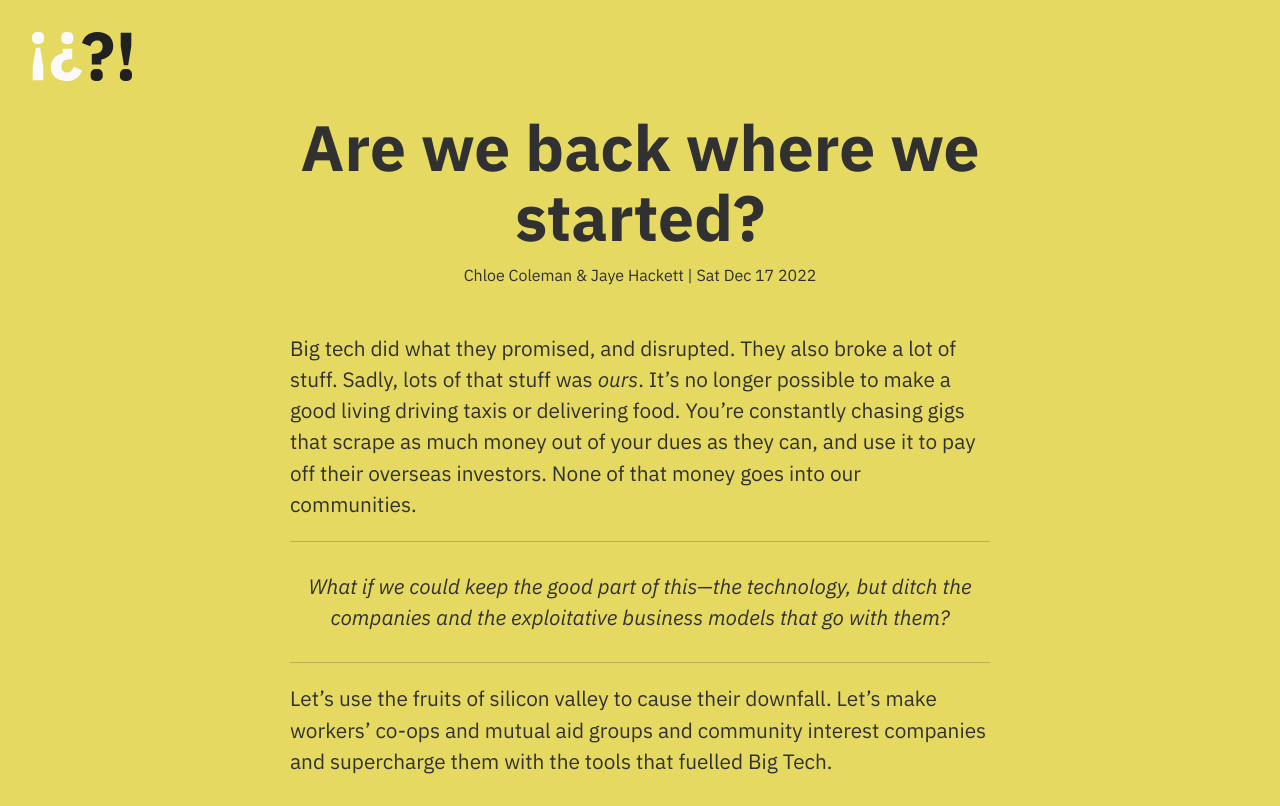
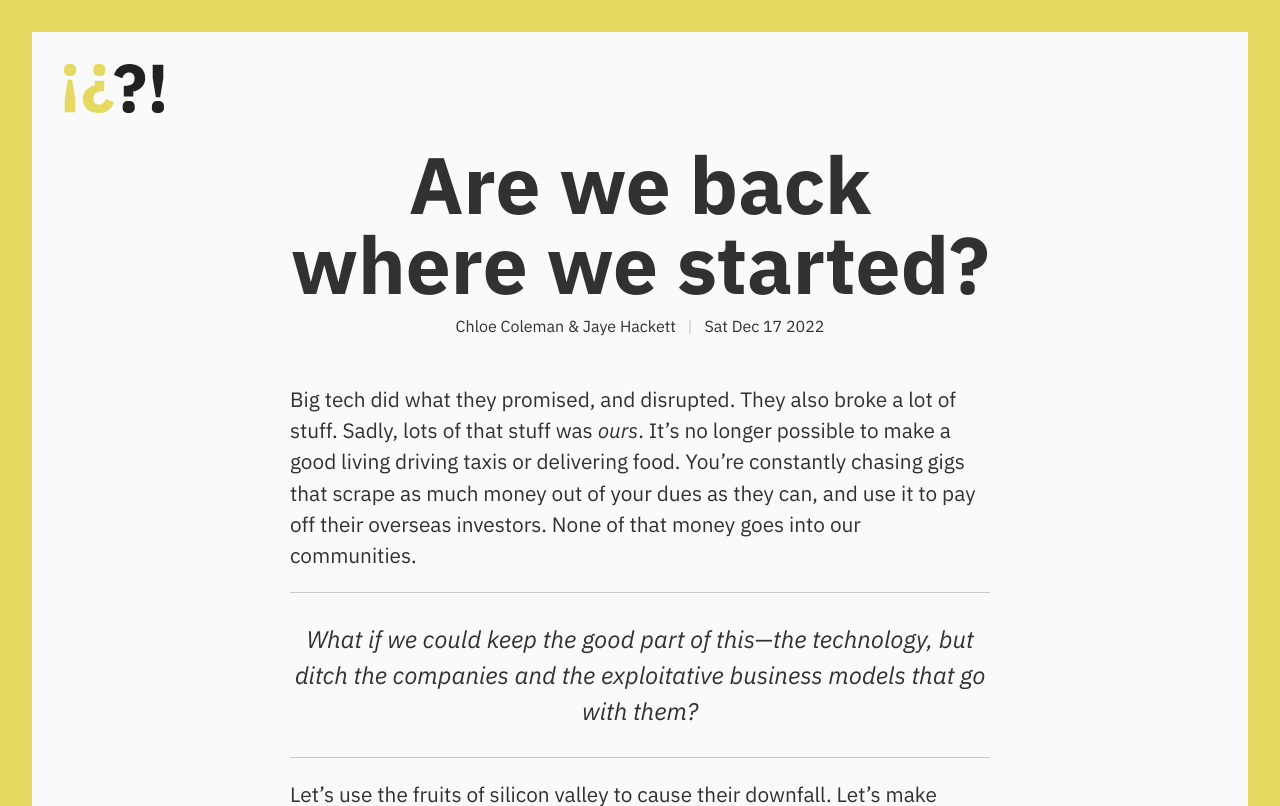
Before and after one commit to interrobang-uk/interrobang, an Eleventy site: page src/blog/example.md in a window 1280 px wide. Shown: the top 806 px of the page. Built offline with nearby package versions, Linux system fonts and the light colour scheme; Eleventy itself is replaced by a stand-in of ours; files that its build step writes are made by us from their sources.

Commit message:
new blog layout

```diff
--- a/src/_includes/_head.njk
+++ b/src/_includes/_head.njk
@@ -3,6 +3,25 @@
 
 <link rel="preconnect" href="https://fonts.googleapis.com">
 <link rel="preconnect" href="https://fonts.gstatic.com" crossorigin>
-<link href="https://fonts.googleapis.com/css2?family=IBM+Plex+Sans:ital,wght@0,400;0,600;0,700;1,400&display=swap" rel="stylesheet">
+<link rel="preconnect" href="https://fonts.googleapis.com"><link rel="preconnect" href="https://fonts.gstatic.com" crossorigin><link href="https://fonts.googleapis.com/css2?family=IBM+Plex+Sans:ital,wght@0,400;0,600;0,700;1,400;1,700&display=swap" rel="stylesheet">
 <link rel="icon" href="/assets/favicon.png">
 <meta charset="utf-8">
+
+<!-- Primary Meta Tags -->
+<title>with ❤️ from interrobang</title>
+<meta name="title" content="Hi, we're Interrobang">
+<meta name="description" content="We’re a tiny design, technology and research studio who help people be their best. If you're reading this, we'd probably like to work with you.">
+
+<!-- Open Graph / Facebook -->
+<meta property="og:type" content="website">
+<meta property="og:url" content="https://interrobang.uk/">
+<meta property="og:title" content="Hi, we're Interrobang">
+<meta property="og:description" content="We’re a tiny design, technology and research studio who help people be their best. If you're reading this, we'd probably like to work with you.">
+<meta property="og:image" content="/assets/social.jpg">
+
+<!-- Twitter -->
+<meta property="twitter:card" content="summary_large_image">
+<meta property="twitter:url" content="https://interrobang.uk/">
+<meta property="twitter:title" content="Hi, we're Interrobang">
+<meta property="twitter:description" content="We’re a tiny design, technology and research studio who help people be their best. If you're reading this, we'd probably like to work with you.">
+<meta property="twitter:image" content="/assets/social.jpg">
--- a/src/_includes/default.njk
+++ b/src/_includes/default.njk
@@ -2,8 +2,8 @@
 <html lang="en">
 
   <head>
-    <title>{{ title }} | interrobang</title>
     {% include "_head.njk" %}
+    <title>{{ title | striptags }} | interrobang</title>
   </head>
   <body class="blog">
 
@@ -11,24 +11,29 @@
       <svg title="Interrobang" width="662" height="325" viewBox="0 0 662 325" fill="none" xmlns="http://www.w3.org/2000/svg">
         <path d="M395.849 214.716V145.845C419.567 144.945 437.28 141.044 448.989 134.141C460.998 126.939 467.003 114.936 467.003 98.1303V91.8284C467.003 80.4249 463.55 71.7222 456.645 65.7204C450.04 59.7185 441.333 56.7176 430.525 56.7176C418.816 56.7176 409.059 60.3187 401.253 67.5209C393.747 74.7231 388.644 83.8759 385.941 94.9794L331 72.0223C333.702 63.0195 337.605 54.3168 342.709 45.9142C347.813 37.2116 354.418 29.5592 362.524 22.9572C370.93 16.0551 380.838 10.5034 392.246 6.30206C403.955 2.10077 417.465 0.00012207 432.777 0.00012207C448.389 0.00012207 462.649 2.2508 475.559 6.75219C488.469 11.2536 499.577 17.5555 508.884 25.658C518.191 33.7605 525.247 43.5135 530.05 54.917C535.154 66.3205 537.706 78.9244 537.706 92.7287C537.706 105.333 535.605 116.736 531.401 126.939C527.198 137.142 521.494 146.145 514.288 153.948C507.083 161.45 498.677 167.602 489.069 172.403C479.462 177.205 469.405 180.506 458.897 182.306V214.716H395.849ZM428.273 325C413.863 325 403.505 321.699 397.2 315.097C391.195 308.495 388.193 300.393 388.193 290.79V279.986C388.193 270.383 391.195 262.281 397.2 255.679C403.505 249.077 413.863 245.776 428.273 245.776C442.684 245.776 452.892 249.077 458.897 255.679C465.201 262.281 468.354 270.383 468.354 279.986V290.79C468.354 300.393 465.201 308.495 458.897 315.097C452.892 321.699 442.684 325 428.273 325Z" fill="#212121"/>
         <path d="M608.41 220.568L587.244 92.7287V5.4018H657.497V92.7287L636.781 220.568H608.41ZM621.92 325C607.509 325 597.151 321.699 590.846 315.097C584.842 308.495 581.839 300.393 581.839 290.79V279.986C581.839 270.383 584.842 262.281 590.846 255.679C597.151 249.077 607.509 245.776 621.92 245.776C636.331 245.776 646.538 249.077 652.543 255.679C658.848 262.281 662 270.383 662 279.986V290.79C662 300.393 658.848 308.495 652.543 315.097C646.538 321.699 636.331 325 621.92 325Z" fill="#212121"/>
-        <path d="M266.151 110.284L266.151 179.155C242.433 180.056 224.72 183.957 213.011 190.859C201.002 198.061 194.997 210.065 194.997 226.87L194.997 233.172C194.997 244.575 198.45 253.278 205.355 259.28C211.96 265.282 220.667 268.283 231.475 268.283C243.184 268.283 252.941 264.682 260.747 257.479C268.253 250.277 273.356 241.124 276.059 230.021L331 252.978C328.298 261.981 324.395 270.683 319.291 279.086C314.187 287.789 307.582 295.441 299.476 302.043C291.07 308.945 281.162 314.497 269.754 318.698C258.045 322.899 244.535 325 229.223 325C213.611 325 199.351 322.749 186.441 318.248C173.531 313.747 162.423 307.445 153.116 299.342C143.809 291.24 136.753 281.487 131.95 270.083C126.846 258.68 124.294 246.076 124.294 232.272C124.294 219.668 126.395 208.264 130.599 198.061C134.802 187.858 140.506 178.855 147.712 171.053C154.917 163.55 163.323 157.399 172.931 152.597C182.538 147.796 192.595 144.495 203.103 142.694L203.103 110.284L266.151 110.284ZM233.727 0.000113566C248.137 0.000114826 258.495 3.30114 264.8 9.90316C270.805 16.5052 273.807 24.6077 273.807 34.2106L273.807 45.014C273.807 54.6169 270.805 62.7194 264.8 69.3214C258.495 75.9235 248.137 79.2245 233.727 79.2245C219.316 79.2245 209.108 75.9235 203.103 69.3214C196.799 62.7194 193.646 54.6169 193.646 45.014L193.646 34.2106C193.646 24.6077 196.799 16.5052 203.103 9.90316C209.108 3.30114 219.316 0.000112307 233.727 0.000113566Z" fill="#FAFAFA"/>
-        <path d="M53.5905 104.432L74.7565 232.272L74.7565 319.598L4.50342 319.598L4.50343 232.272L25.2191 104.432L53.5905 104.432ZM40.0803 9.66373e-05C54.4912 9.78971e-05 64.849 3.30112 71.1538 9.90315C77.1583 16.5052 80.1606 24.6076 80.1606 34.2106L80.1606 45.014C80.1606 54.6169 77.1583 62.7194 71.1538 69.3214C64.849 75.9235 54.4912 79.2245 40.0803 79.2245C25.6694 79.2245 15.4617 75.9234 9.45718 69.3214C3.15243 62.7194 2.36376e-05 54.6169 2.44772e-05 45.0139L2.54216e-05 34.2106C2.62611e-05 24.6076 3.15243 16.5052 9.45718 9.90314C15.4617 3.30112 25.6694 9.53775e-05 40.0803 9.66373e-05Z" fill="#FAFAFA"/>
+
+        <path d="M266.151 110.284L266.151 179.155C242.433 180.056 224.72 183.957 213.011 190.859C201.002 198.061 194.997 210.065 194.997 226.87L194.997 233.172C194.997 244.575 198.45 253.278 205.355 259.28C211.96 265.282 220.667 268.283 231.475 268.283C243.184 268.283 252.941 264.682 260.747 257.479C268.253 250.277 273.356 241.124 276.059 230.021L331 252.978C328.298 261.981 324.395 270.683 319.291 279.086C314.187 287.789 307.582 295.441 299.476 302.043C291.07 308.945 281.162 314.497 269.754 318.698C258.045 322.899 244.535 325 229.223 325C213.611 325 199.351 322.749 186.441 318.248C173.531 313.747 162.423 307.445 153.116 299.342C143.809 291.24 136.753 281.487 131.95 270.083C126.846 258.68 124.294 246.076 124.294 232.272C124.294 219.668 126.395 208.264 130.599 198.061C134.802 187.858 140.506 178.855 147.712 171.053C154.917 163.55 163.323 157.399 172.931 152.597C182.538 147.796 192.595 144.495 203.103 142.694L203.103 110.284L266.151 110.284ZM233.727 0.000113566C248.137 0.000114826 258.495 3.30114 264.8 9.90316C270.805 16.5052 273.807 24.6077 273.807 34.2106L273.807 45.014C273.807 54.6169 270.805 62.7194 264.8 69.3214C258.495 75.9235 248.137 79.2245 233.727 79.2245C219.316 79.2245 209.108 75.9235 203.103 69.3214C196.799 62.7194 193.646 54.6169 193.646 45.014L193.646 34.2106C193.646 24.6077 196.799 16.5052 203.103 9.90316C209.108 3.30114 219.316 0.000112307 233.727 0.000113566Z" fill="#E6D962"/>
+        <path d="M53.5905 104.432L74.7565 232.272L74.7565 319.598L4.50342 319.598L4.50343 232.272L25.2191 104.432L53.5905 104.432ZM40.0803 9.66373e-05C54.4912 9.78971e-05 64.849 3.30112 71.1538 9.90315C77.1583 16.5052 80.1606 24.6076 80.1606 34.2106L80.1606 45.014C80.1606 54.6169 77.1583 62.7194 71.1538 69.3214C64.849 75.9235 54.4912 79.2245 40.0803 79.2245C25.6694 79.2245 15.4617 75.9234 9.45718 69.3214C3.15243 62.7194 2.36376e-05 54.6169 2.44772e-05 45.0139L2.54216e-05 34.2106C2.62611e-05 24.6076 3.15243 16.5052 9.45718 9.90314C15.4617 3.30112 25.6694 9.53775e-05 40.0803 9.66373e-05Z" fill="#E6D962"/>
+
+        {# <path d="M266.151 110.284L266.151 179.155C242.433 180.056 224.72 183.957 213.011 190.859C201.002 198.061 194.997 210.065 194.997 226.87L194.997 233.172C194.997 244.575 198.45 253.278 205.355 259.28C211.96 265.282 220.667 268.283 231.475 268.283C243.184 268.283 252.941 264.682 260.747 257.479C268.253 250.277 273.356 241.124 276.059 230.021L331 252.978C328.298 261.981 324.395 270.683 319.291 279.086C314.187 287.789 307.582 295.441 299.476 302.043C291.07 308.945 281.162 314.497 269.754 318.698C258.045 322.899 244.535 325 229.223 325C213.611 325 199.351 322.749 186.441 318.248C173.531 313.747 162.423 307.445 153.116 299.342C143.809 291.24 136.753 281.487 131.95 270.083C126.846 258.68 124.294 246.076 124.294 232.272C124.294 219.668 126.395 208.264 130.599 198.061C134.802 187.858 140.506 178.855 147.712 171.053C154.917 163.55 163.323 157.399 172.931 152.597C182.538 147.796 192.595 144.495 203.103 142.694L203.103 110.284L266.151 110.284ZM233.727 0.000113566C248.137 0.000114826 258.495 3.30114 264.8 9.90316C270.805 16.5052 273.807 24.6077 273.807 34.2106L273.807 45.014C273.807 54.6169 270.805 62.7194 264.8 69.3214C258.495 75.9235 248.137 79.2245 233.727 79.2245C219.316 79.2245 209.108 75.9235 203.103 69.3214C196.799 62.7194 193.646 54.6169 193.646 45.014L193.646 34.2106C193.646 24.6077 196.799 16.5052 203.103 9.90316C209.108 3.30114 219.316 0.000112307 233.727 0.000113566Z" fill="#FAFAFA"/>
+        <path d="M53.5905 104.432L74.7565 232.272L74.7565 319.598L4.50342 319.598L4.50343 232.272L25.2191 104.432L53.5905 104.432ZM40.0803 9.66373e-05C54.4912 9.78971e-05 64.849 3.30112 71.1538 9.90315C77.1583 16.5052 80.1606 24.6076 80.1606 34.2106L80.1606 45.014C80.1606 54.6169 77.1583 62.7194 71.1538 69.3214C64.849 75.9235 54.4912 79.2245 40.0803 79.2245C25.6694 79.2245 15.4617 75.9234 9.45718 69.3214C3.15243 62.7194 2.36376e-05 54.6169 2.44772e-05 45.0139L2.54216e-05 34.2106C2.62611e-05 24.6076 3.15243 16.5052 9.45718 9.90314C15.4617 3.30112 25.6694 9.53775e-05 40.0803 9.66373e-05Z" fill="#FAFAFA"/> #}
       </svg>
-
     </a>
 
-    <h1>{{ title }}</h1>
-    <p class="meta">{{authors}} | {{page.date.toDateString() }}</p>
+    <h1>{{ title | safe }}</h1>
+
+    <p class="meta">{{authors}}
+      <span>|</span>
+      {{page.date.toDateString() }}</p>
 
     <article>
       {{content | safe}}
 
       <footer class="blog-footer">Interrobang Limited is registered company number 14466175 in England and Wales<br/>
         <a
-      href="https://www.linkedin.com/company/interrobang-digital">LinkedIn</a> · <a
-      href="mailto:hello@interrobang.uk">Work with us</a>
+      href="https://www.linkedin.com/company/interrobang-digital">LinkedIn</a> · Do you want to <a
+      href="mailto:hello@interrobang.uk">work with us?</a>
       </footer>
     </article>
-
   </body>
 </html>
--- a/src/index.html
+++ b/src/_includes/home.njk
@@ -2,7 +2,6 @@
 <html lang="en">
 
   <head>
-    <title>with ❤️ from interrobang</title>
     {% include "_head.njk" %}
   </head>
 
--- a/src/blog/example.md
+++ b/src/blog/example.md
@@ -1,5 +1,5 @@
 ---
-title: Are we back where we started?
+title: "Are we back where we started?"
 authors: Chloe Coleman & Jaye Hackett
 layout: default.njk
 date: Last Modified
--- /dev/null
+++ b/src/index.njk
@@ -0,0 +1,3 @@
+---
+layout: "home.njk"
+---
--- a/src/scss/_blog.scss
+++ b/src/scss/_blog.scss
@@ -1,3 +1,12 @@
+.blog {
+  background: $white;
+  border: 1rem solid $yellow;
+
+  @media screen and (min-width: 600px) {
+    border-width: 2rem;
+  }
+}
+
 .logo-link {
   display: inline-block;
 
@@ -25,7 +34,7 @@
 }
 
 h1 {
-  font-size: 3rem;
+  font-size: 3.5rem;
   max-width: 700px;
   width: 100%;
   margin-top: 2rem;
@@ -33,11 +42,12 @@ h1 {
   line-height: 1.1;
 
   @media screen and (min-width: 600px) {
-    font-size: 4rem;
+    font-size: 5rem;
     margin-top: 5rem;
     text-align: center;
     margin-left: auto;
     margin-right: auto;
+    line-height: 1;
   }
 }
 
@@ -47,13 +57,18 @@ h1 {
   @media screen and (min-width: 600px) {
     text-align: center;
   }
+
+  span {
+    opacity: 0.25;
+    margin: 0 0.5rem;
+  }
 }
 
 article {
   margin-top: 2rem;
   max-width: 700px;
   width: 100%;
-  font-size: 1.2rem;
+  font-size: 1.1rem;
   line-height: 1.5;
   margin-left: auto;
   margin-right: auto;
@@ -81,9 +96,17 @@ blockquote {
   border-top: 1px solid transparentize($black, 0.75);
   border-bottom: 1px solid transparentize($black, 0.75);
   text-align: center;
-  padding: 0.5rem;
+  padding: 0.25rem;
   margin: 0;
   font-style: italic;
+
+
+  font-size: 1.2rem;
+
+
+  @media screen and (min-width: 600px) {
+    font-size: 1.5rem;
+  }
 }
 
 
--- a/src/scss/_globals.scss
+++ b/src/scss/_globals.scss
@@ -3,10 +3,12 @@
   font-family: 'IBM Plex Sans', sans-serif;
 }
 
+html {
+  background: $yellow;
+}
+
 body {
   margin: 0;
-  background: $yellow;
-  color: $white;
   color: $black;
   padding: 1rem;
 
```
Also changed, not shown: src/_includes/_logo.njk (renamed from src/_logo.njk), src/assets/social.jpg (added).
